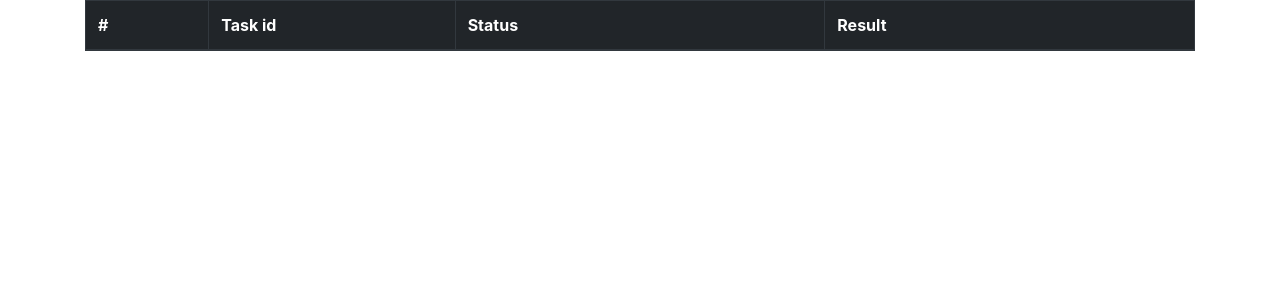
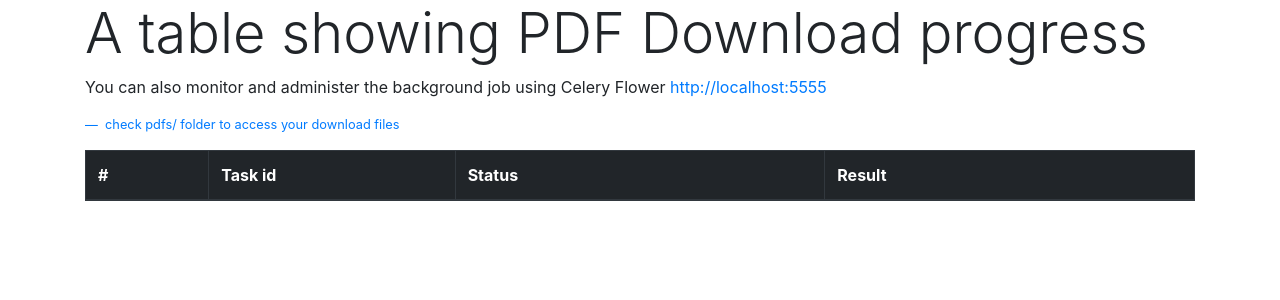
Before and after one commit to olacodes/webscraper, a Django app: template webscraper/template/scrape.html in a window 1280 px wide. Shown: the part 56-356 px from the top of the page. Run offline with Django 3.2, Linux system fonts and the light colour scheme; the template is opened without the code that fills it, so the values that code supplies are empty; some libraries are stand-ins or nearby versions.

Commit message:
add more infomation

```diff
--- a/webscraper/template/scrape.html
+++ b/webscraper/template/scrape.html
@@ -1,4 +1,9 @@
 {% extends "base.html" %} {% block content %}
+<h4 class="display-4">A table showing PDF Download progress</h4>
+<p class="">You can also monitor and administer the background job using Celery Flower <a href="http://localhost:5555">http://localhost:5555</a></p>
+<p class="blockquote-footer text-primary">
+  check pdfs/ folder to access your download files
+</p>
 <div class="table-responsive">
   <table class="table table-striped table-bordered">
     <thead class="thead-dark">
@@ -7,7 +12,6 @@
         <th scope="col" style="width: 20%">Task id</th>
         <th scope="col" style="width: 30% !important">Status</th>
         <th scope="col" style="width: 30%">Result</th>
-        <!-- <th scope="col" style="width: 10%"></th> -->
       </tr>
     </thead>
     <tbody>
```
Also changed, not shown: webscraper/template/home.html (+0 -7 lines).
